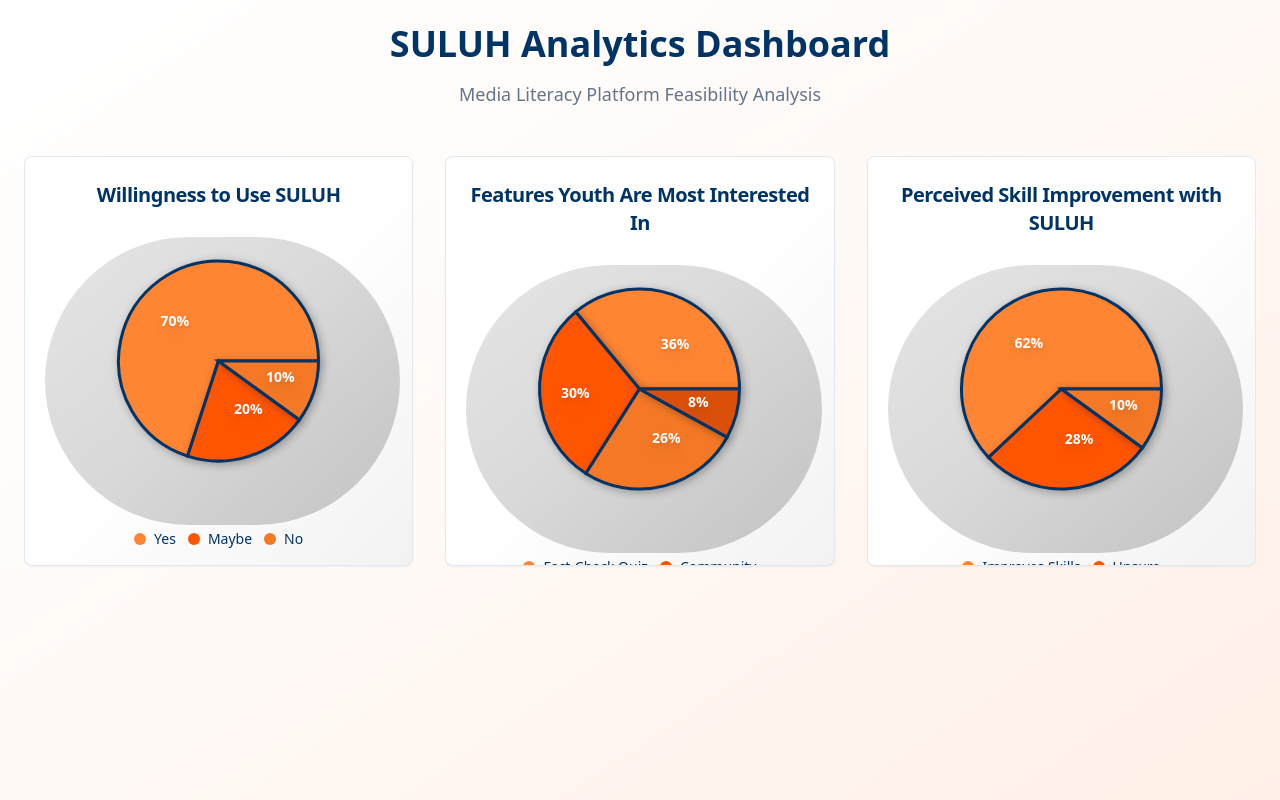
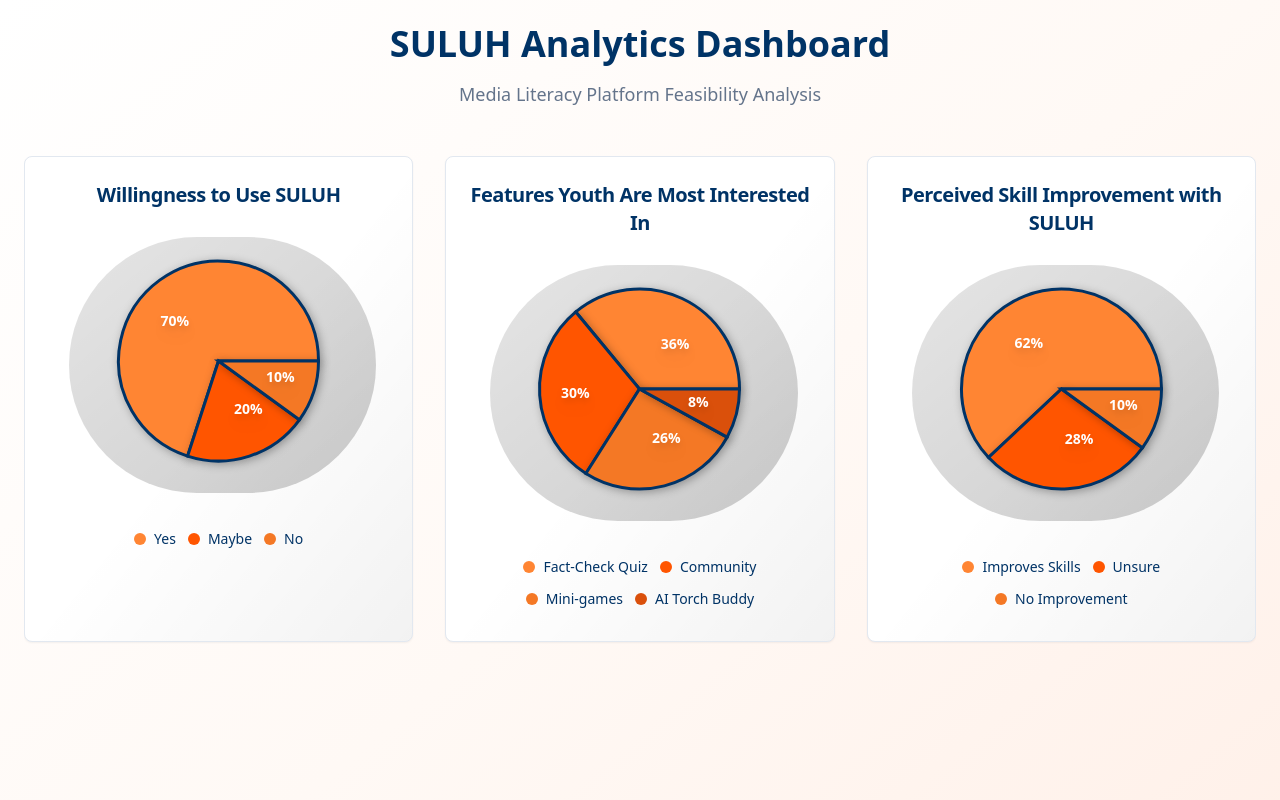
Before and after one commit to mudzakirsaid-sudo/suluh-flame-charts, a React (Vite) app: page / in a window 1280 px wide. Shown: the top 800 px of the page. Built offline with nearby package versions, Linux system fonts and the light colour scheme.

Commit message:
Fix chart text cutoff
The chart text is still being cut off. I will ensure the page is scrollable and the charts are contained within a vertical scrollable area to prevent this issue.

```diff
--- a/src/components/SuluhCharts.tsx
+++ b/src/components/SuluhCharts.tsx
@@ -63,7 +63,8 @@ const Chart3D = ({ data, title }: { data: any[], title: string }) => (
       </CardTitle>
     </CardHeader>
 
-    <CardContent className="h-80 relative pb-8">
+    <CardContent className="relative pb-8">
+      <div className="relative h-72">
         {/* Base Shadow Ring */}
         <div className="absolute inset-4 rounded-full bg-gradient-to-br from-black/10 to-black/20 transform translate-x-1 translate-y-1" />
 
@@ -94,6 +95,8 @@ const Chart3D = ({ data, title }: { data: any[], title: string }) => (
             </Pie>
           </PieChart>
         </ResponsiveContainer>
+      </div>
+
 
       {/* Legend */}
       <div className="flex flex-wrap justify-center gap-3 mt-6 px-2">
@@ -130,7 +133,7 @@ export default function SuluhCharts() {
             </div>
 
             {/* Charts Grid - Scrollable Container */}
-            <div className="h-[calc(100vh-200px)] overflow-y-auto">
+            <div className="h-screen overflow-y-auto">
               <div className="grid lg:grid-cols-3 md:grid-cols-2 gap-8 pb-8">
                 <Chart3D
                   data={willingnessData}
```
Lines whose indentation alone changed are shown as unchanged.
